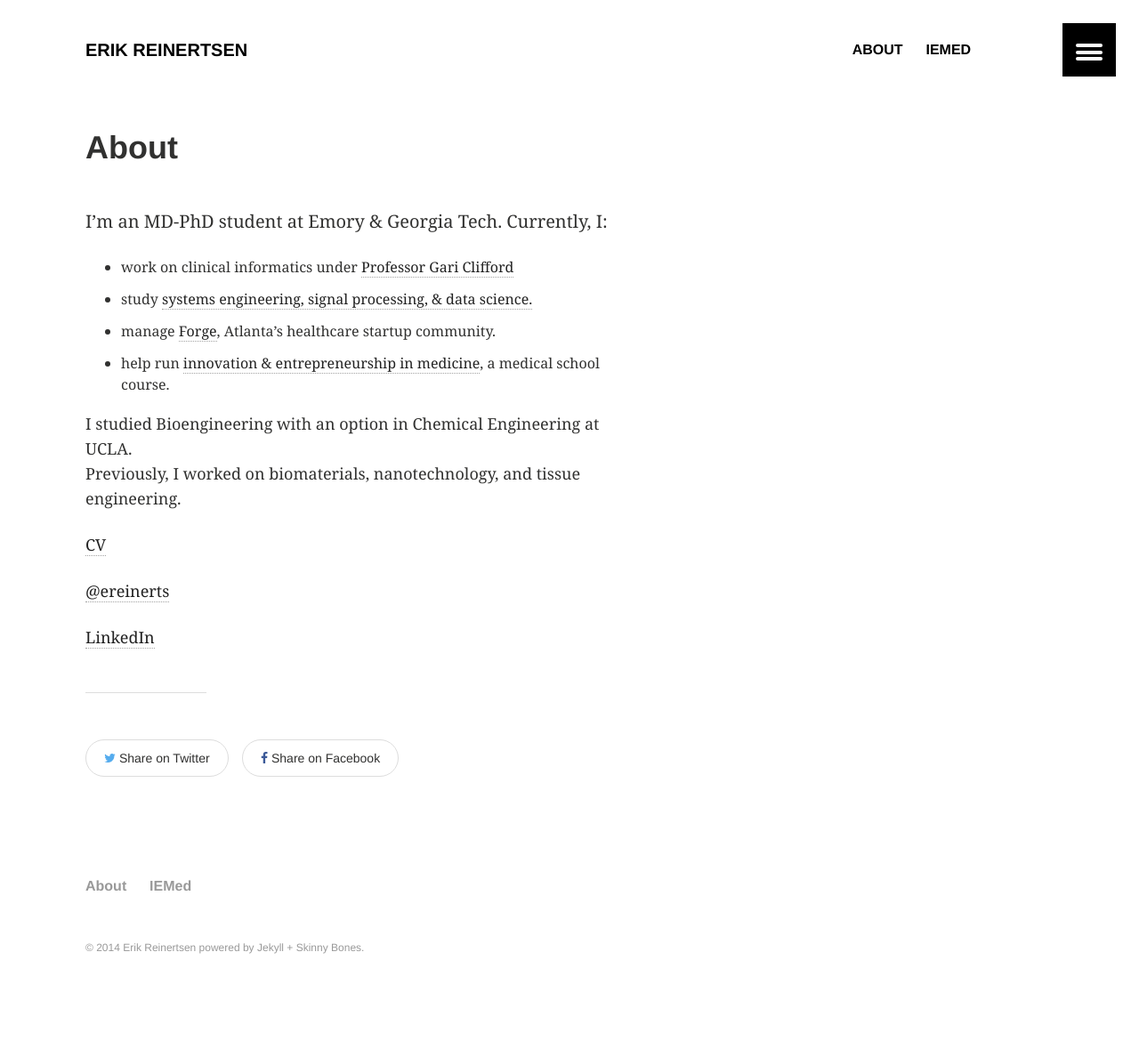
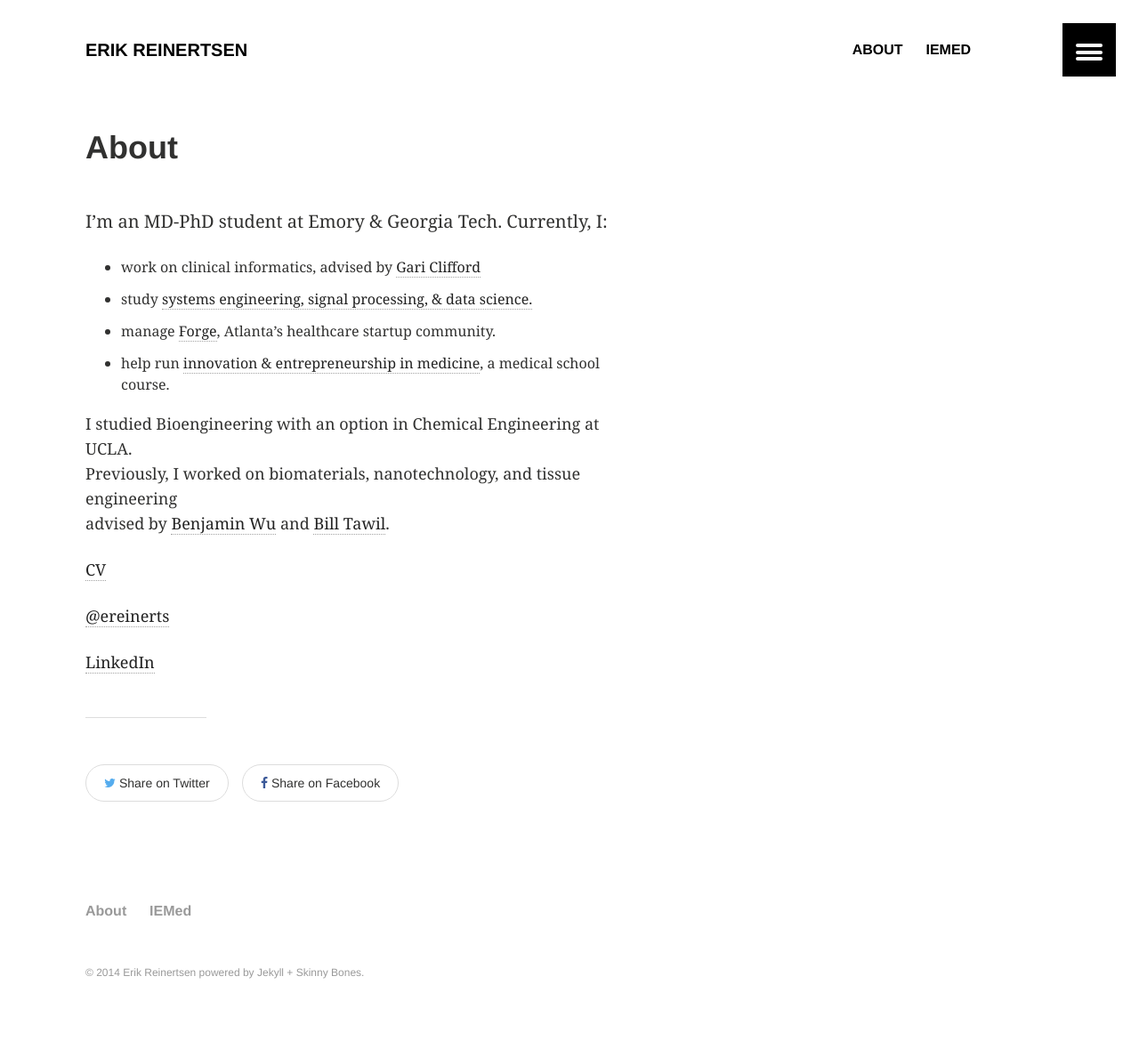
Before and after one commit to erikr/erikr.github.io, a Jekyll site: the page built from about.md, in a window 1280 px wide. Shown: the whole page at 89% size. Built offline with Jekyll 4.4.1, drawn with Linux system fonts in a browser that asks for light colours; before the commit the page ends 1151 px from its top, so only the background shows below that.

Commit message:
changes to about - added old PIs

```diff
--- a/about.md
+++ b/about.md
@@ -6,13 +6,14 @@ title: "About"
 
 I'm an MD-PhD student at Emory & Georgia Tech. Currently, I:
 
-+ work on clinical informatics under [Professor Gari Clifford](http://gdclifford.info/gari)
++ work on clinical informatics, advised by [Gari Clifford](http://gdclifford.info/gari)
 + study [systems engineering, signal processing, & data science.](http://www.bme.gatech.edu/research/system.shtml)
 + manage [Forge](http://forgeatl.com), Atlanta's healthcare startup community.
 + help run [innovation & entrepreneurship in medicine](https://docs.google.com/document/d/1ir09RVo8xeuBltDeATvJWjpzTf8EDUDHjj5QUPDtKrE/edit?usp=sharing), a medical school course.
 
 I studied Bioengineering with an option in Chemical Engineering at UCLA.<br>
-Previously, I worked on biomaterials, nanotechnology, and tissue engineering.<br>
+Previously, I worked on biomaterials, nanotechnology, and tissue engineering<br>
+advised by [Benjamin Wu](http://www.bioeng.ucla.edu/people/faculty/Faculty/benjamin-m.-wu-d.d.s.-ph.d) and [Bill Tawil](http://www.bioeng.ucla.edu/people/faculty/adjunct-faculty/bill-j.-tawil-ph.d).
 
 
 [CV](https://dl.dropboxusercontent.com/u/1102315/Erik%20Reinertsen%20CV.pdf)
```
